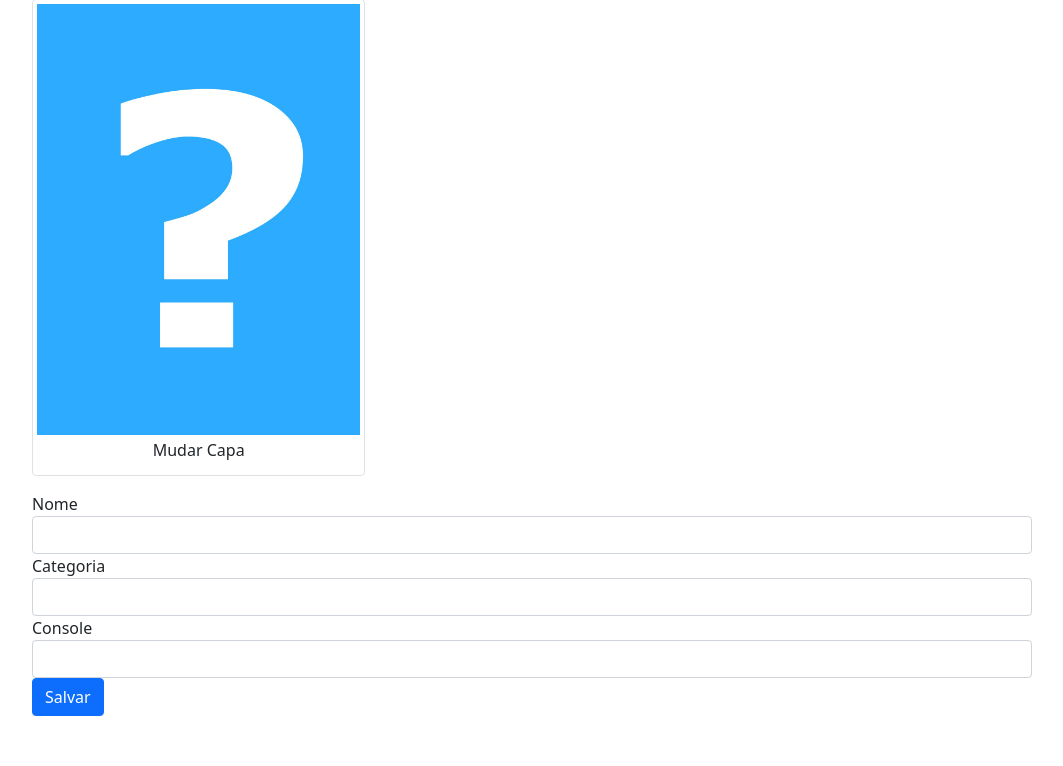
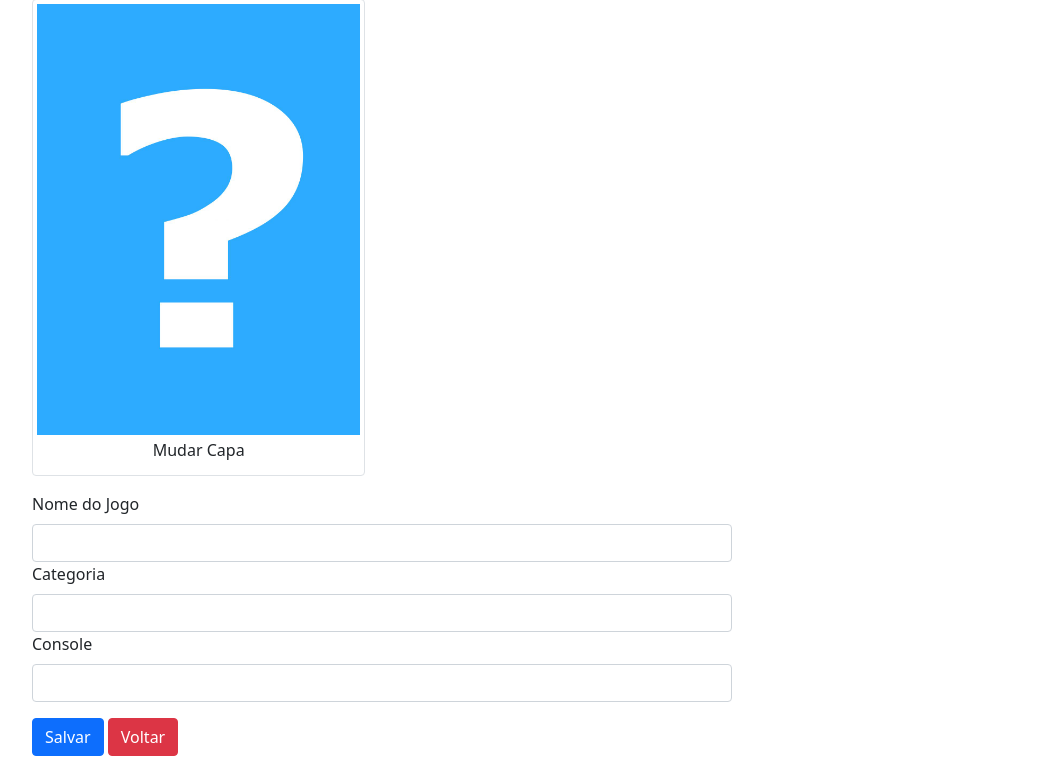
Before and after one commit to EdivaneNovais/formacao.flask.alura, a Flask app: page /novo in a window 1280 px wide. Shown: the part 67-833 px from the top of the page, without its empty margins (108-1171 px from the left). Before the commit the page ends 783 px from the top, so only its background shows below. Run offline with Flask 3, Linux system fonts and the light colour scheme; the visitor is signed in with stand-in values (Sample User, id 1); some libraries are stand-ins or nearby versions.

```diff
--- a/jogoteca/helpers.py
+++ b/jogoteca/helpers.py
@@ -1,10 +1,22 @@
 import os
 from jogoteca import app
+from flask_wtf import FlaskForm
+from wtforms import StringField, SubmitField, PasswordField, validators
 
+class FormularioJogo(FlaskForm):#classe flaskform faz a validação
+    nome = StringField('Nome do Jogo', [validators.data_required(), validators.Length(min=1, max=50)])#valida os dados da string e o comprimento dela no banco de dados
+    categoria = StringField('Categoria', [validators.data_required(), validators.Length(min=1, max=40)])
+    console = StringField('Console', [validators.data_required(), validators.Length(min=1, max=20)])
+    salvar = SubmitField('Salvar')
+
+class FormularioUsuario(FlaskForm):
+    nickname = StringField('Nickname', [validators.data_required(), validators.Length(min=1, max=8)] )
+    senha = PasswordField('Senha', [validators.data_required(), validators.Length(min=1, max=100)])
+    login = SubmitField('Login')
 
 def recupera_imagem(id):
     for nome_arquivo in os.listdir(app.config['UPLOAD_PATH']):
-        if f'capa{id}' in nome_arquivo:#verifica se o nome da capa esta presente em nome do arquivo
+        if f'capa{id}' in nome_arquivo:#verifica se o nome da capa esta presente em nome_do_arquivo
             return nome_arquivo
 
     return 'capa_padrao.jpg'
@@ -13,3 +25,4 @@ def deleta_arquivo(id):
     arquivo = recupera_imagem(id)#pega o nome da imagem que vai ser deletada
     if arquivo != 'capa_padrao.jpg':
         os.remove(os.path.join(app.config['UPLOAD_PATH'], arquivo))#caminho pra pasta onde estão todas as imagens e nome do arquivo que quero deletar
+        #O método join() serve para fazer a concatenação baseado no formato do primeiro parâmetro (app.config).
--- a/jogoteca/jogoteca.py
+++ b/jogoteca/jogoteca.py
@@ -1,12 +1,17 @@
 from flask import Flask
 from flask_sqlalchemy import SQLAlchemy
+from flask_wtf.csrf import CSRFProtect
+from flask_bcrypt import Bcrypt
 
 app = Flask(__name__)
 app.config.from_pyfile('config.py')
 
 db = SQLAlchemy(app)
+csrf = CSRFProtect(app)
+bcrypt = Bcrypt(app)
 
-from views import *
+from views_game import *
+from views_user import *
 
 if __name__ == '__main__':
     app.run(debug=True)
--- a/jogoteca/templates/lista.html
+++ b/jogoteca/templates/lista.html
@@ -1,5 +1,10 @@
 {% extends "template.html" %}
 {% block conteudo %}
+
+        <a class="btn btn-primary" href="{{ url_for('login') }}">Login</a>
+        <a class="btn btn-danger"href="{{ url_for('logout') }}">Logout</a>
+        <a class="btn btn-primary" href="{{ url_for('novo') }}">Novo Jogo</a>
+
         <table class="table table-striped table-responsive table-bordered">
             <thead class="thead-default">
                 <tr>
--- a/jogoteca/templates/novo.html
+++ b/jogoteca/templates/novo.html
@@ -1,8 +1,8 @@
 {% extends "template.html" %}
 {% block conteudo %}
-      <form action="{{ url_for('criar') }}" method="post" enctype="multipart/form-data">
+      <form class=""formularioJogo action="{{ url_for('criar') }}" method="post" enctype="multipart/form-data">
 
-        <figure class="img-thumbnail col-md-4">
+        <figure class="img-thumbnail col-md-4 formularioImagem">
           <img class="img-fluid" src="{{ url_for('imagem', nome_arquivo='capa_padrao.jpg') }}">
           <figcaption>
             <label class="fileContainer">
@@ -11,19 +11,23 @@
         </figure>
 
         <fieldset>
-          <div class="form-group">
-            <label for="nome">Nome</label>
-            <input type="text" id="nome" name="nome" class="form-control">
+          {{ form.csrf_token() }}
+          <div class="form-group inputBox">
+            {{ form.nome.label(class="form-label") }}
+            {{ form.nome(class="form-control") }}
           </div>
-          <div class="form-group">
-            <label for="categoria">Categoria</label>
-            <input type="text" id="categoria" name="categoria" class="form-control">
+          <div class="form-group inputBox">
+            {{ form.categoria.label(class="form-label") }}
+            {{ form.categoria(class="form-control") }}
           </div>
-          <div class="form-group">
-            <label for="console">Console</label>
-            <input type="text" id="console" name="console" class="form-control">
+          <div class="form-group inputBox">
+            {{ form.console.label(class="form-label") }}
+            {{ form.console(class="form-control") }}
           </div>
-          <button type="submit" class="btn btn-primary btn-salvar">Salvar</button>
+          <div class="form-group buttons">
+            {{ form.salvar(class="btn btn-primary") }}
+            <a class="btn btn-danger"href="{{ url_for('index') }}">Voltar</a>
+          </div>
         </fieldset>
       </form>
 {% endblock %}
--- a/jogoteca/views.py
+++ b/jogoteca/views_game.py
@@ -1,7 +1,7 @@
 from flask import render_template, request, redirect, session, flash, url_for, send_from_directory
 from jogoteca import app, db
-from models import Jogos, Usuarios
-from helpers import recupera_imagem, deleta_arquivo
+from models import Jogos
+from helpers import recupera_imagem, deleta_arquivo, FormularioJogo
 import time
 
 
@@ -14,13 +14,20 @@ def index():
 def novo():
     if 'usuario_logado' not in session or session['usuario_logado'] == None:
         return redirect(url_for('login', proxima=url_for('novo')))
-    return render_template('novo.html', titulo='Novo Jogo')
+    form = FormularioJogo()
+    return render_template('novo.html', titulo='Novo Jogo', form=form)#passa a informação para o html
 
 @app.route('/criar', methods=['POST',])
 def criar():
-    nome = request.form['nome']
-    categoria = request.form['categoria']
-    console = request.form['console']
+    form =  FormularioJogo(request.form)#recebe as informacoe do formulario novo.html
+
+    if not form.validate_on_submit():#função que returna um boo efetiva a validação
+        return redirect(url_for('novo'))
+
+    nome = form.nome.data
+    categoria = form.categoria.data
+    console = form.console.data
+
     jogo = Jogos.query.filter_by(nome=nome).first()
     if jogo:
         flash('jogo já existente')
@@ -43,24 +50,32 @@ def editar(id):
     if 'usuario_logado' not in session or session['usuario_logado'] == None:
         return redirect(url_for('login', proxima=url_for('editar', id=id)))
     jogo = Jogos.query.filter_by(id=id).first()
+    form = FormularioJogo()
+    form.nome.data = jogo.nome #data acessa os valores do input nome e altera ele
+    form.categoria.data = jogo.categoria
+    form.console.data = jogo.console
     capa_jogo = recupera_imagem(id)#carrega o nome do arquivo de imagem referente ao id do jogo
-    return render_template('editar.html', titulo='Editando Jogo', jogo=jogo, capa_jogo=capa_jogo)
+    return render_template('editar.html', titulo='Editando Jogo', id=id, capa_jogo=capa_jogo, form=form)
 
 @app.route('/atualizar', methods=['POST',])
 def atualizar():
-    jogo = Jogos.query.filter_by(id=request.form['id']).first()
-    jogo.nome = request.form['nome']
-    jogo.categoria = request.form['categoria']
-    jogo.console = request.form['console']
+    form = FormularioJogo(request.form)
 
-    db.session.add(jogo)
-    db.session.commit()
+    if form.validate_on_submit():
 
-    arquivo = request.files['arquivo']
-    upload_path = app.config['UPLOAD_PATH']
-    timestamp = time.time()#contorna o cache
-    deleta_arquivo(jogo.id)
-    arquivo.save(f'{upload_path}/capa{jogo.id}-{timestamp}.jpg')#pega o id do jogo
+        jogo = Jogos.query.filter_by(id=request.form['id']).first()
+        jogo.nome = form.nome.data
+        jogo.categoria = form.categoria.data
+        jogo.console = form.console.data
+
+        db.session.add(jogo)
+        db.session.commit()
+
+        arquivo = request.files['arquivo']
+        upload_path = app.config['UPLOAD_PATH']
+        timestamp = time.time()#contorna o cache
+        deleta_arquivo(jogo.id)
+        arquivo.save(f'{upload_path}/capa{jogo.id}-{timestamp}.jpg')#pega o id do jogo
 
     return redirect( url_for('index'))
 
@@ -75,30 +90,6 @@ def deletar(id):
 
     return redirect(url_for('index'))
 
-@app.route('/login')
-def login():
-    proxima = request.args.get('proxima')
-    return render_template('login.html', proxima=proxima)
-
-@app.route('/autenticar', methods=['POST',])
-def autenticar():
-    usuario = Usuarios.query.filter_by(nickname=request.form['usuario']).first()
-    if usuario:
-        if request.form['senha'] == usuario.senha:
-            session['usuario_logado'] = usuario.nickname
-            flash(usuario.nickname + ' Logado com sucesso!')
-            proxima_pagina = request.form['proxima']
-            return redirect(proxima_pagina)
-    else:
-        flash('Usuário não logado')
-        return redirect(url_for('login'))
-
-@app.route('/logout')
-def logout():
-    session['usuario_logado'] = None
-    flash('Logout efetuado com sucesso')
-    return redirect(url_for('index'))
-
 @app.route('/uploads/<nome_arquivo>')
 def imagem(nome_arquivo):
     return send_from_directory('uploads', nome_arquivo)
```
Also changed, not shown: jogoteca/prepara_banco.py (+4 -3 lines), jogoteca/templates/editar.html (+17 -13 lines), jogoteca/templates/login.html (+16 -3 lines), jogoteca/views_user.py (added, +31 -0 lines), jogoteca/uploads/capa15-1672780603.0861652.jpg (deleted), jogoteca/uploads/capa15-1672956392.0084035.jpg (added).
